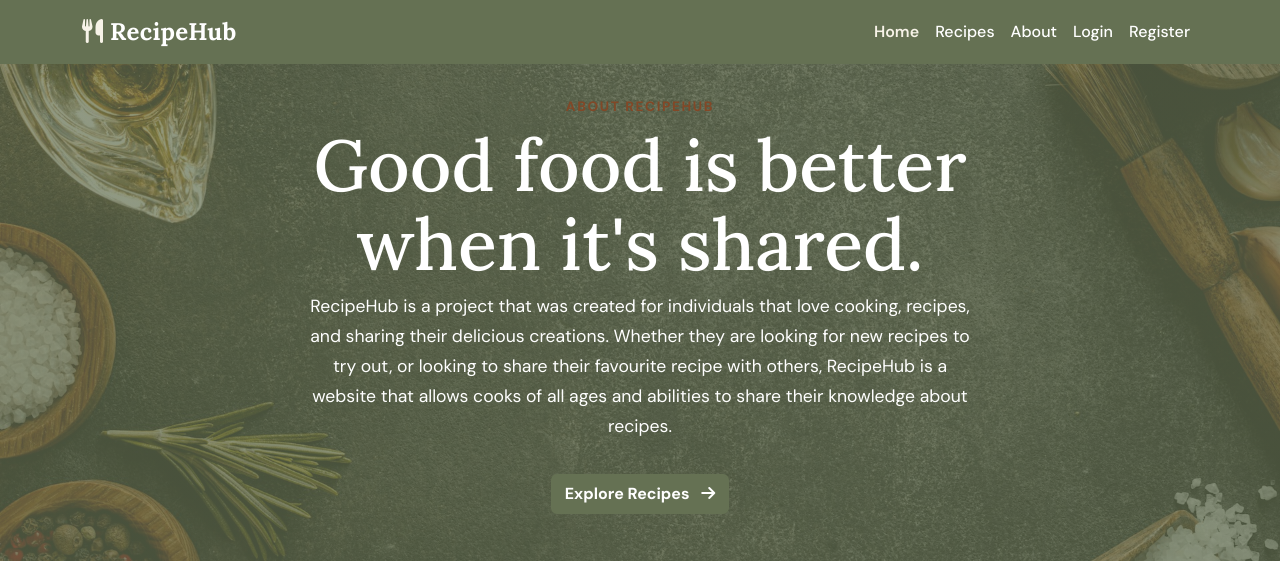
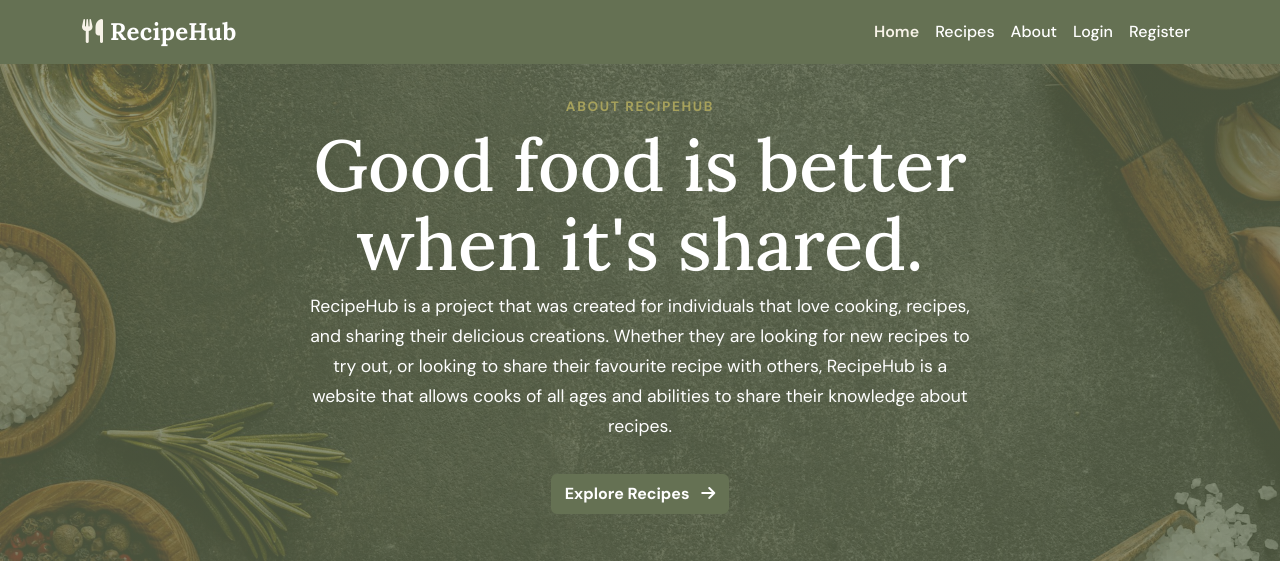
Before and after one commit to Ionut-Cora/recipehub, a Django app: template templates/recipes/about.html in a window 1280 px wide. Shown: the top 561 px of the page. Run offline with Django 3.2, Linux system fonts and the light colour scheme; the template is opened without the code that fills it, so the values that code supplies are empty; some libraries are stand-ins or nearby versions.

Commit message:
Change the about page hero section text color

```diff
--- a/templates/recipes/about.html
+++ b/templates/recipes/about.html
@@ -6,7 +6,7 @@
   <div class="container">
     <div class="row justify-content-center text-center">
       <div class="col-12 col-lg-8">
-        <p class="eyebrow">About RecipeHub</p>
+        <p class="second-eyebrow">About RecipeHub</p>
 
         <h1>Good food is better when it's shared.</h1>
 
```
